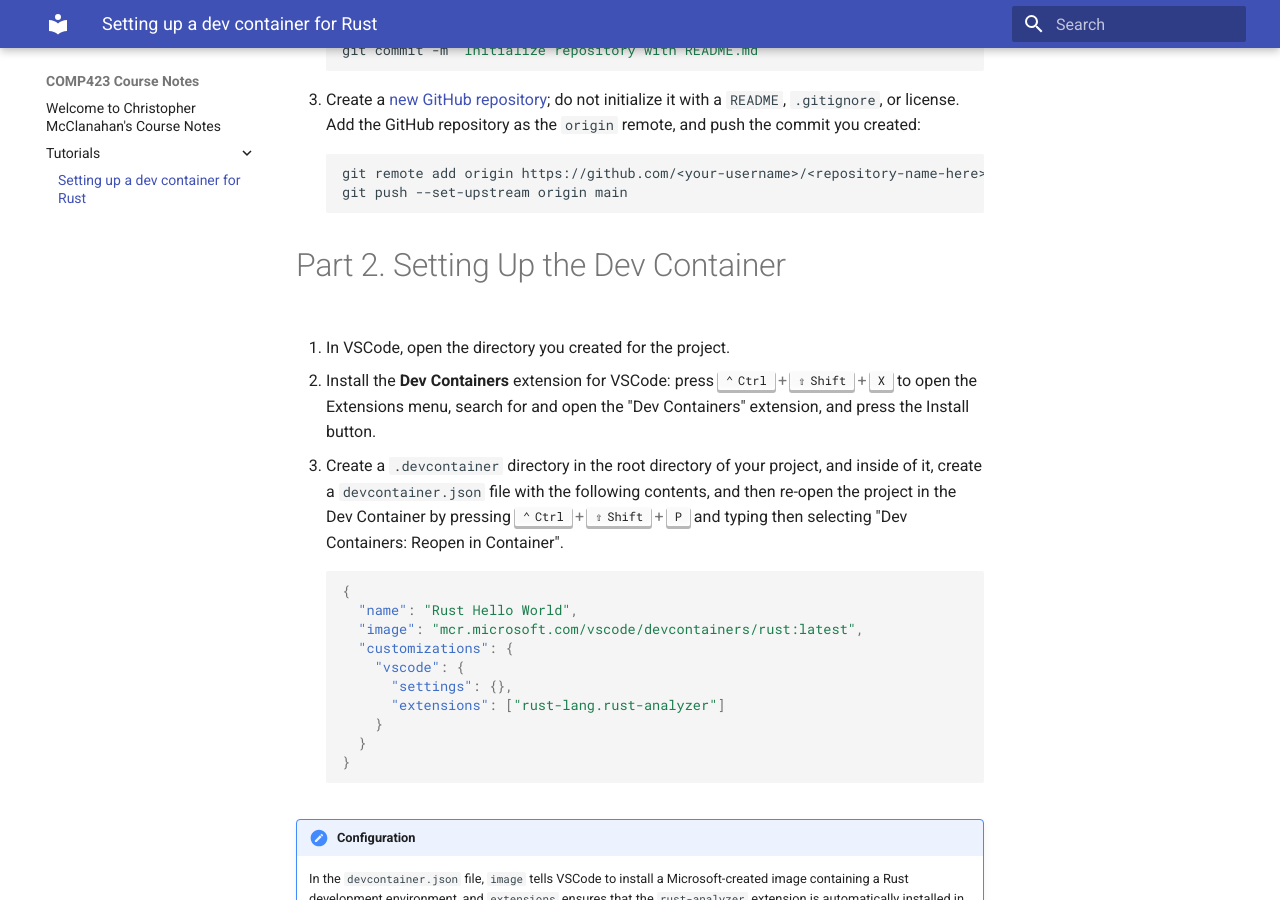
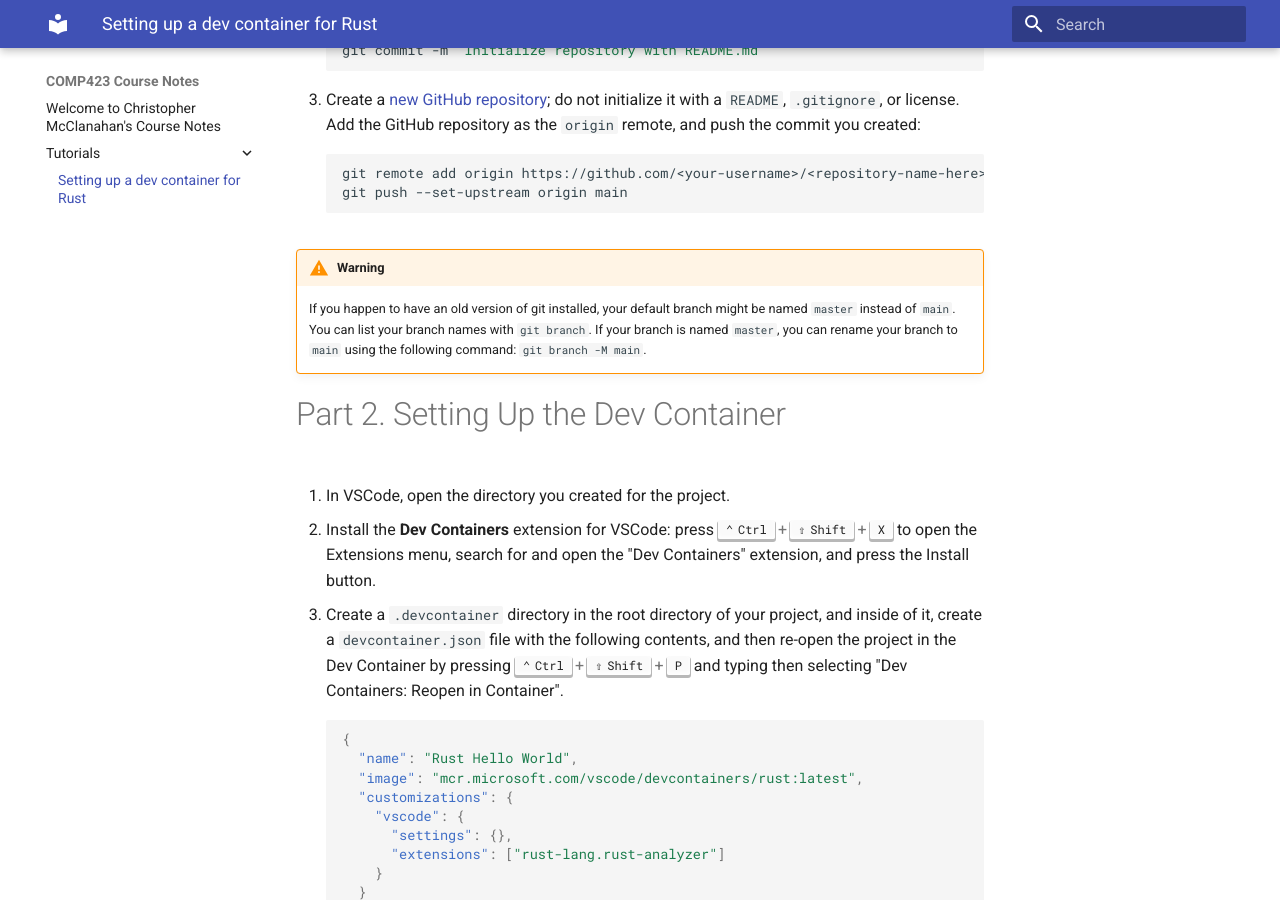
Before and after one commit to chrmccl/comp423-course-notes, an MkDocs documentation site: the page built from docs/tutorials/rust-setup.md, in a window 1280 px wide and 900 px high, scrolled down 913 px. Built offline with MkDocs 1.6.1 and Material for MkDocs 9.7.7, drawn with Linux system fonts in a browser that asks for light colours; some of the changed text lies outside the part shown.

Commit message:
Added conclusion and warning for master branch

````diff
--- a/docs/tutorials/rust-setup.md
+++ b/docs/tutorials/rust-setup.md
@@ -35,6 +35,10 @@
 git remote add origin https://github.com/<your-username>/<repository-name-here>
 git push --set-upstream origin main
 ```
+
+!!! warning
+
+    If you happen to have an old version of git installed, your default branch might be named `master` instead of `main`. You can list your branch names with `git branch`. If your branch is named `master`, you can rename your branch to `main` using the following command: `git branch -M main`.
 
 # Part 2. Setting Up the Dev Container
 
@@ -102,3 +106,5 @@
     Since `cargo init` automatically creates a `.gitignore` file, we can stage our changes simply by running `git add .` without worrying about accidentially committing output files.
 
 # Conclusion
+
+Congratulations! You have learned how to create a Rust dev container in VS Code, make a short program in Rust, and put your project on GitHub.
````
